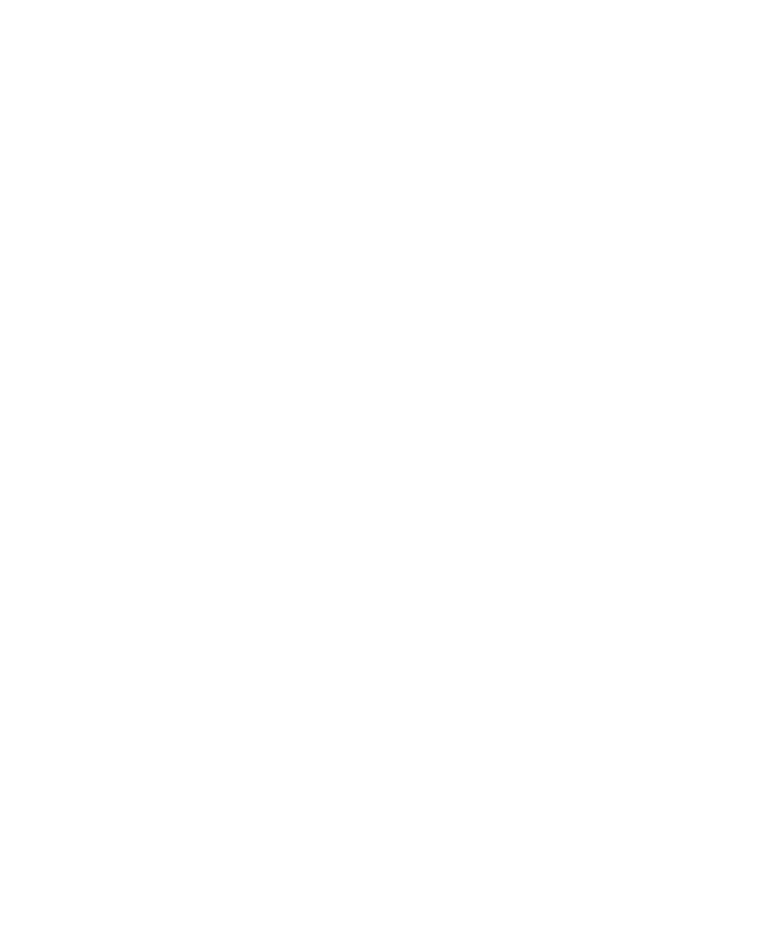
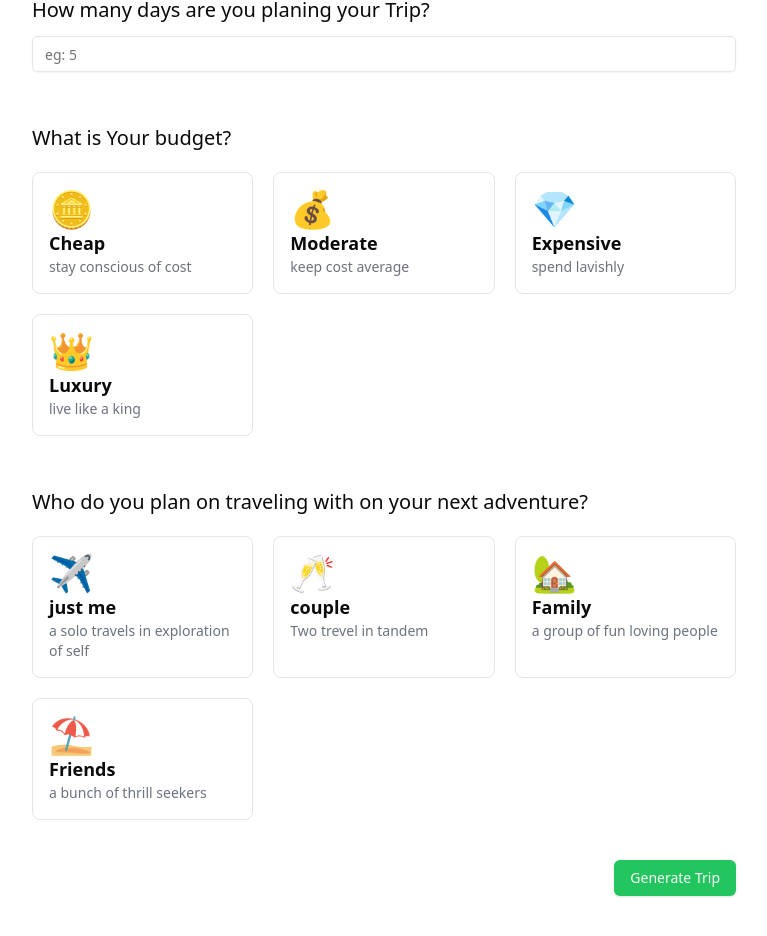
Before and after one commit to 1thenameisshivam/Journey-Juggler, a React (Vite) app: page /create-itineraries in a window 1280 px wide. Shown: the part 438-1374 px from the top of the page, without its empty margins (256-1023 px from the left). Before the commit the page ends 800 px from the top, so only its background shows below. Built offline with nearby package versions, Linux system fonts and the light colour scheme.

Commit message:
itinerarie Form created

```diff
--- /dev/null
+++ b/src/components/ui/input.jsx
@@ -0,0 +1,21 @@
+/* eslint-disable react/prop-types */
+import * as React from "react";
+
+import { cn } from "@/lib/utils";
+
+const Input = React.forwardRef(({ className, type, ...props }, ref) => {
+  return (
+    <input
+      type={type}
+      className={cn(
+        "flex h-9 w-full rounded-md border border-input bg-transparent px-3 py-1 text-sm shadow-sm transition-colors file:border-0 file:bg-transparent file:text-sm file:font-medium placeholder:text-muted-foreground focus-visible:outline-none focus-visible:ring-1 focus-visible:ring-ring disabled:cursor-not-allowed disabled:opacity-50",
+        className
+      )}
+      ref={ref}
+      {...props}
+    />
+  );
+});
+Input.displayName = "Input";
+
+export { Input };
--- a/src/pages/ItinerarieForm.jsx
+++ b/src/pages/ItinerarieForm.jsx
@@ -1,11 +1,107 @@
+import { Button } from "@/components/ui/button";
+import { Input } from "@/components/ui/input";
+import { selectBudgetOptions } from "@/utils/selectBudgetOptions";
+import { selectTrevelList } from "@/utils/selectTrevelList";
+import { useState } from "react";
 const ItinerarieForm = () => {
+  const [formData, setFormData] = useState({
+    destination: "",
+    days: "",
+    budget: "",
+    travelWith: "",
+  });
+  const handleSubmit = () => {
+    console.log(formData);
+    setFormData({ destination: "", days: "", budget: "", travelWith: "" }); // clear form
+  };
   return (
-    <div className="sm:px-10 md:px-32 lg:px-56 xl:px-10 px-5 mt-10">
-      <h1>Tell us your travel Preferences</h1>
-      <p>
+    <div className="sm:px-10 md:px-32 lg:px-56 xl:px-72 px-5 mt-10">
+      <h1 className="font-bold text-3xl">Tell us your travel Preferences</h1>
+      <p className="mt-3 text-gray-500 text-xl">
         just provide some basic information, and our trip planner will generate
         a customized itinerary on your preferance.
       </p>
+      <div className="mt-20 flex flex-col gap-10">
+        <div>
+          <h2 className="font-medium my-3 text-xl">
+            What is destination of choice?
+          </h2>
+          <Input
+            name={"destination"}
+            value={formData.destination}
+            onChange={(e) =>
+              setFormData({ ...formData, [e.target.name]: e.target.value })
+            }
+            placeholder={"eg: Jaipur"}
+          />
+        </div>
+        <div>
+          <h2 className="font-medium my-3 text-xl">
+            How many days are you planing your Trip?
+          </h2>
+          <Input
+            name={"days"}
+            value={formData.days}
+            onChange={(e) =>
+              setFormData({ ...formData, [e.target.name]: e.target.value })
+            }
+            placeholder={"eg: 5"}
+            type={"number"}
+          />
+        </div>
+        <div>
+          <h2 className="font-medium my-3 text-xl">What is Your budget?</h2>
+          <div className="grid grid-cols-3 gap-5 mt-5">
+            {selectBudgetOptions.map((option, index) => (
+              <div
+                onClick={() =>
+                  setFormData({ ...formData, budget: option.title })
+                }
+                className={`p-4 border rounded-lg hover:shadow-lg ${
+                  formData.budget == option.title && "shadow-lg border-black"
+                } cursor-pointer`}
+                key={index}
+              >
+                <h2 className="text-4xl">{option.icon}</h2>
+                <h2 className="font-bold text-lg">{option.title}</h2>
+                <h2 className="text-gray-500 text-sm">{option.desc}</h2>
+              </div>
+            ))}
+          </div>
+        </div>
+        <div>
+          <h2 className="font-medium my-3 text-xl">
+            Who do you plan on traveling with on your next adventure?
+          </h2>
+          <div className="grid grid-cols-3 gap-5 mt-5">
+            {selectTrevelList.map((option, index) => (
+              <div
+                onClick={() =>
+                  setFormData({ ...formData, travelWith: option.title })
+                }
+                className={`p-4 border rounded-lg hover:shadow-lg ${
+                  formData.travelWith == option.title &&
+                  "shadow-lg border-black"
+                } cursor-pointer`}
+                key={index}
+              >
+                <h2 className="text-4xl">{option.icon}</h2>
+                <h2 className="font-bold text-lg">{option.title}</h2>
+                <h2 className="text-gray-500 text-sm">{option.desc}</h2>
+              </div>
+            ))}
+          </div>
+        </div>
+      </div>
+      <div className="my-10 flex justify-end">
+        <Button
+          onClick={() => handleSubmit()}
+          type={"submit"}
+          className={"bg-green-500"}
+        >
+          Generate Trip
+        </Button>
+      </div>
     </div>
   );
 };
--- /dev/null
+++ b/src/utils/selectBudgetOptions.js
@@ -0,0 +1,26 @@
+export const selectBudgetOptions = [
+  {
+    id: 1,
+    title: "Cheap",
+    desc: "stay conscious of cost",
+    icon: "🪙",
+  },
+  {
+    id: 2,
+    title: "Moderate",
+    desc: "keep cost average",
+    icon: "💰",
+  },
+  {
+    id: 3,
+    title: "Expensive",
+    desc: "spend lavishly",
+    icon: "💎",
+  },
+  {
+    id: 4,
+    title: "Luxury",
+    desc: "live like a king",
+    icon: "👑",
+  },
+];
--- /dev/null
+++ b/src/utils/selectTrevelList.js
@@ -0,0 +1,30 @@
+export const selectTrevelList = [
+  {
+    id: 1,
+    title: "just me",
+    desc: "a solo travels in exploration of self",
+    icon: "✈️",
+    people: "1",
+  },
+  {
+    id: 2,
+    title: "couple",
+    desc: "Two trevel in tandem",
+    icon: "🥂",
+    people: "2 people",
+  },
+  {
+    id: 3,
+    title: "Family",
+    desc: "a group of fun loving people",
+    icon: "🏡",
+    people: "3 to 5 people",
+  },
+  {
+    id: 4,
+    title: "Friends",
+    desc: "a bunch of thrill seekers",
+    icon: "⛱️",
+    people: "5 to 10 people",
+  },
+];
```
